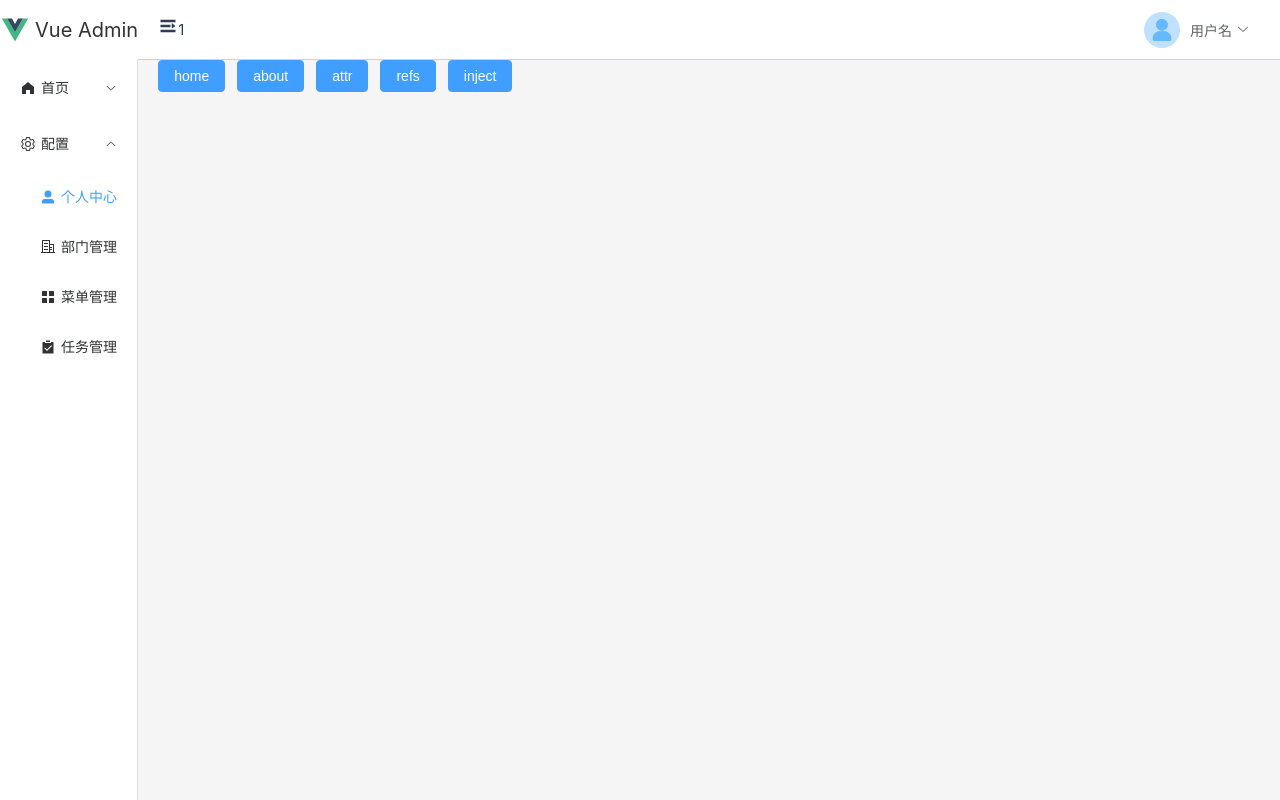
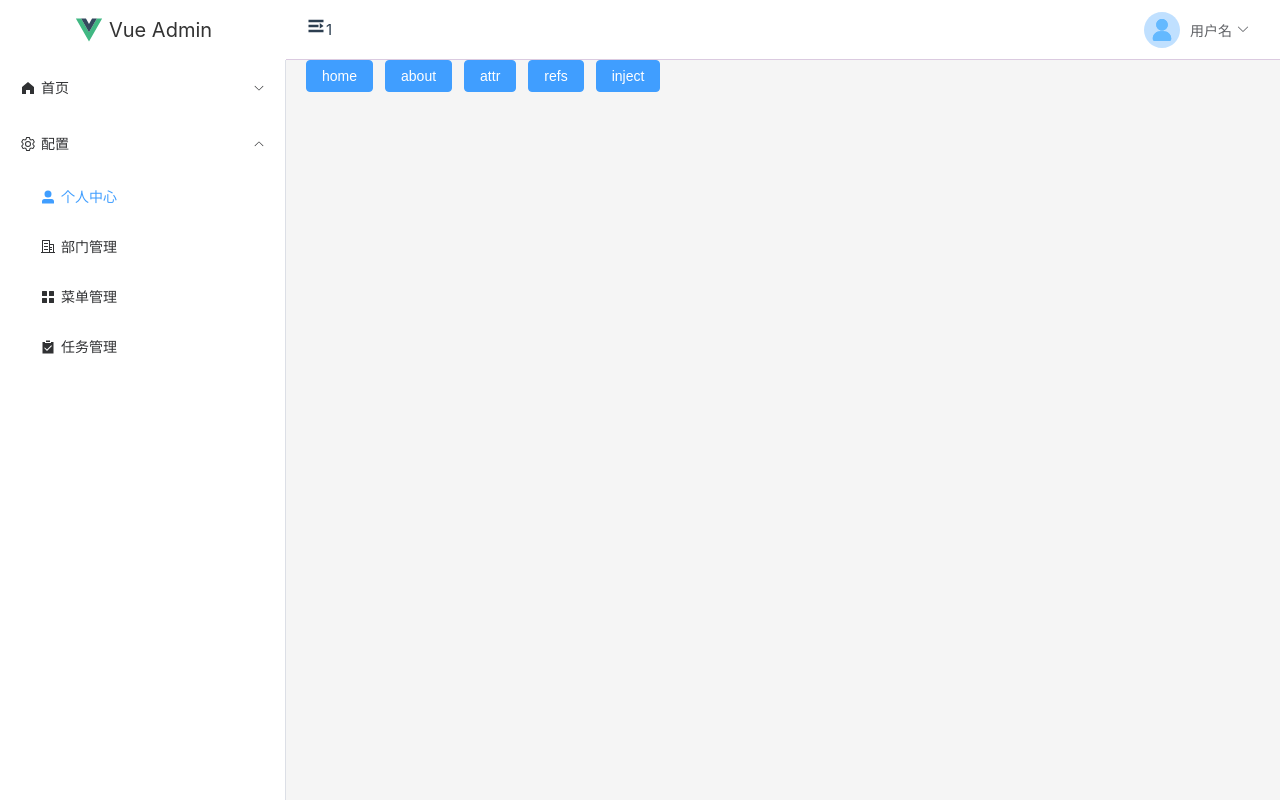
Before and after one commit to ykshang/vueDemo, a Vue app in the folder demo/: page / in a window 1280 px wide. Built offline with nearby package versions, Linux system fonts and the light colour scheme; no server answers.

Commit message:
feat: 调整菜单的宽度

```diff
--- a/demo/src/views/Layout/Aside/Aside.vue
+++ b/demo/src/views/Layout/Aside/Aside.vue
@@ -64,16 +64,15 @@ emitter.on("menu:expanded", (value) => {
 
   .main_menu {
     flex: 1;
+  }
 
-    .menu_icon {
-      width: 16px;
-      height: auto;
-      margin-right: 5px;
-    }
-
-    ::deep(.el-sub-menu__title) {
-      font-size: 20px;
-    }
-  }
+}
+.menu_icon {
+  width: 16px;
+  height: auto;
+  margin-right: 5px;
+}
+.menu_title {
+  width: 200px;
 }
 </style>
```
